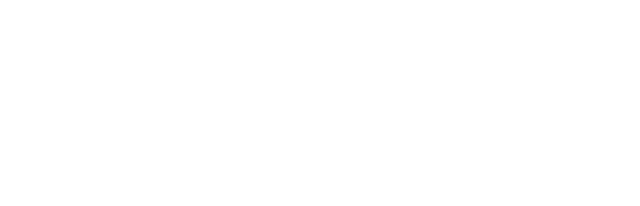
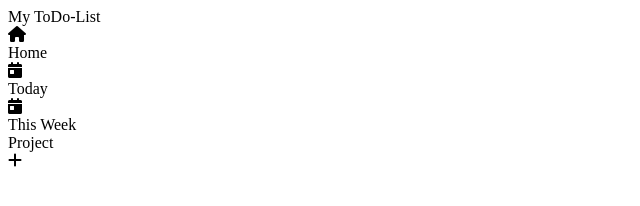
Before and after one commit to thatboikham/todo-list, a website built with webpack: page src/index.html in a window 1280 px wide. Shown: the whole page, without its empty margins (0-640 px from the left). Built offline with nearby package versions, Linux system fonts and the light colour scheme.

Commit message:
feat: created html structure

```diff
--- a/src/index.html
+++ b/src/index.html
@@ -3,9 +3,41 @@
 <head>
     <meta charset="UTF-8">
     <meta name="viewport" content="width=device-width, initial-scale=1.0">
+    <script src="https://kit.fontawesome.com/d005163ee0.js" crossorigin="anonymous" defer></script>
     <title>todo-list</title>
 </head>
 <body>
-
+    <div class="container">
+        <div class="sidebar">
+            <div class="logo">My ToDo-List</div>
+            <div class="menu">
+                <div class="project-card">
+                    <span><i class="fa-solid fa-house"></i></span>
+                    <div class="home">Home</div>
+                </div>
+                <div class="project-card">
+                    <span><i class="fa-solid fa-calendar-day"></i></span>
+                    <div class="today">Today</div>
+                </div>
+                <div class="project-card">
+                    <span><i class="fa-solid fa-calendar-day"></i></span>
+                    <div class="week">This Week</div>
+                </div>
+            </div>
+            <div class="projects-div">
+                <div class="addProject">
+                    <div class="project-header">Project</div>
+                    <span><i class="fa-solid fa-plus"></i></span>
+                </div>
+                <div class="projects"></div>
+            </div>
+        </div>
+        <div class="main">
+            <div class="title">
+                <div class="project-title"></div>
+            </div>
+            <div class="task-div"></div>
+        </div>
+    </div>
 </body>
 </html>
```
